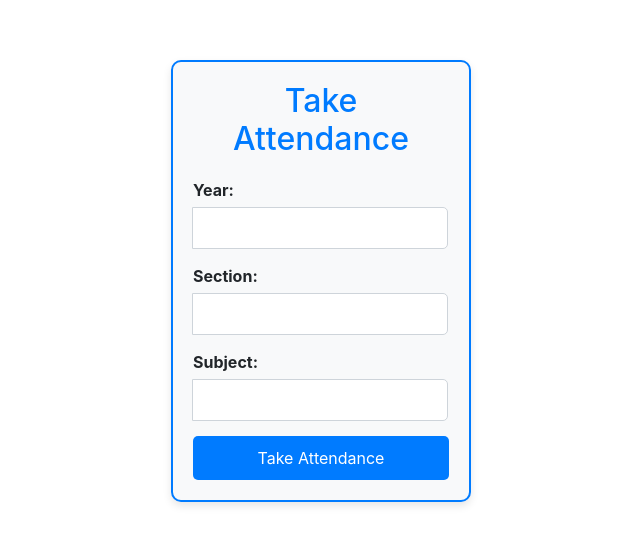
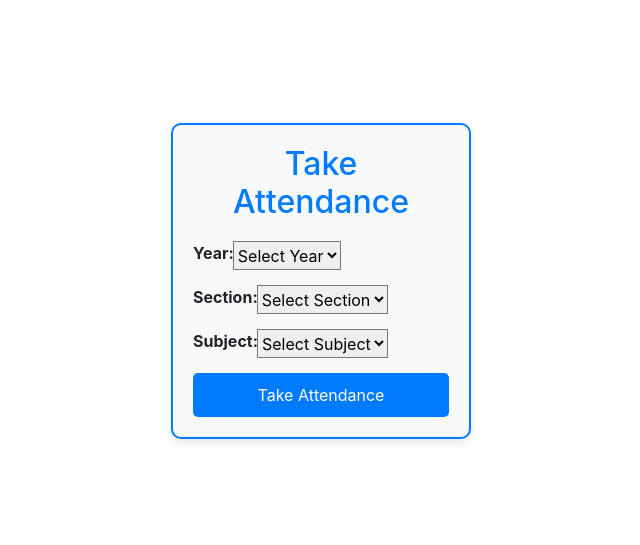
Before and after one commit to utkarshilh/attendify, a React (Create React App) app: page / in a window 1280 px wide. Shown: the part 119-664 px from the top of the page, without its empty margins (319-959 px from the left). Built offline with nearby package versions, Linux system fonts and the light colour scheme.

Commit message:
updated the select class form

```diff
--- a/src/Components/Attendence/SelectClass.js
+++ b/src/Components/Attendence/SelectClass.js
@@ -1,15 +1,17 @@
-import React from 'react'
-import { useState } from 'react';
+import React, { useState } from 'react';
+import './SelectClass.css'; // Unique CSS module for this component
 
-import './SelectClass.css'
-export default function SelectClass() {
-
+const CardComponent = () => {
     const [year, setYear] = useState('');
     const [section, setSection] = useState('');
     const [subject, setSubject] = useState('');
 
     const handleAttendance = () => {
         // Handle attendance logic here
+
+
+
+
         console.log('Attendance taken for:', { year, section, subject });
     };
 
@@ -19,33 +21,55 @@ export default function SelectClass() {
                 <h2>Take Attendance</h2>
                 <div className="input-group">
                     <label htmlFor="year">Year:</label>
-                    <input
-                        type="text"
+                    <select
                         id="year"
                         value={year}
                         onChange={(e) => setYear(e.target.value)}
-                    />
+                        className="custom-select"
+                    >
+                        <option value="">Select Year</option>
+                        <option value="1">Year 1</option>
+                        <option value="2">Year 2</option>
+                        <option value="3">Year 3</option>
+                        {/* Add more options as needed */}
+                    </select>
                 </div>
                 <div className="input-group">
                     <label htmlFor="section">Section:</label>
-                    <input
-                        type="text"
+                    <select
                         id="section"
                         value={section}
                         onChange={(e) => setSection(e.target.value)}
-                    />
+                        className="custom-select"
+                    >
+                        <option value="">Select Section</option>
+                        <option value="A">Section A</option>
+                        <option value="B">Section B</option>
+                        <option value="C">Section C</option>
+                        {/* Add more options as needed */}
+                    </select>
                 </div>
                 <div className="input-group">
                     <label htmlFor="subject">Subject:</label>
-                    <input
-                        type="text"
+                    <select
                         id="subject"
                         value={subject}
                         onChange={(e) => setSubject(e.target.value)}
-                    />
+                        className="custom-select"
+                    >
+                        <option value="">Select Subject</option>
+                        <option value="Math">Math</option>
+                        <option value="Science">Science</option>
+                        <option value="English">English</option>
+                        {/* Add more options as needed */}
+                    </select>
                 </div>
-                <button onClick={handleAttendance}>Take Attendance</button>
+                <button onClick={handleAttendance} className="custom-button">
+                    Take Attendance
+                </button>
             </div>
         </div>
     );
-}
+};
+
+export default CardComponent;
```
